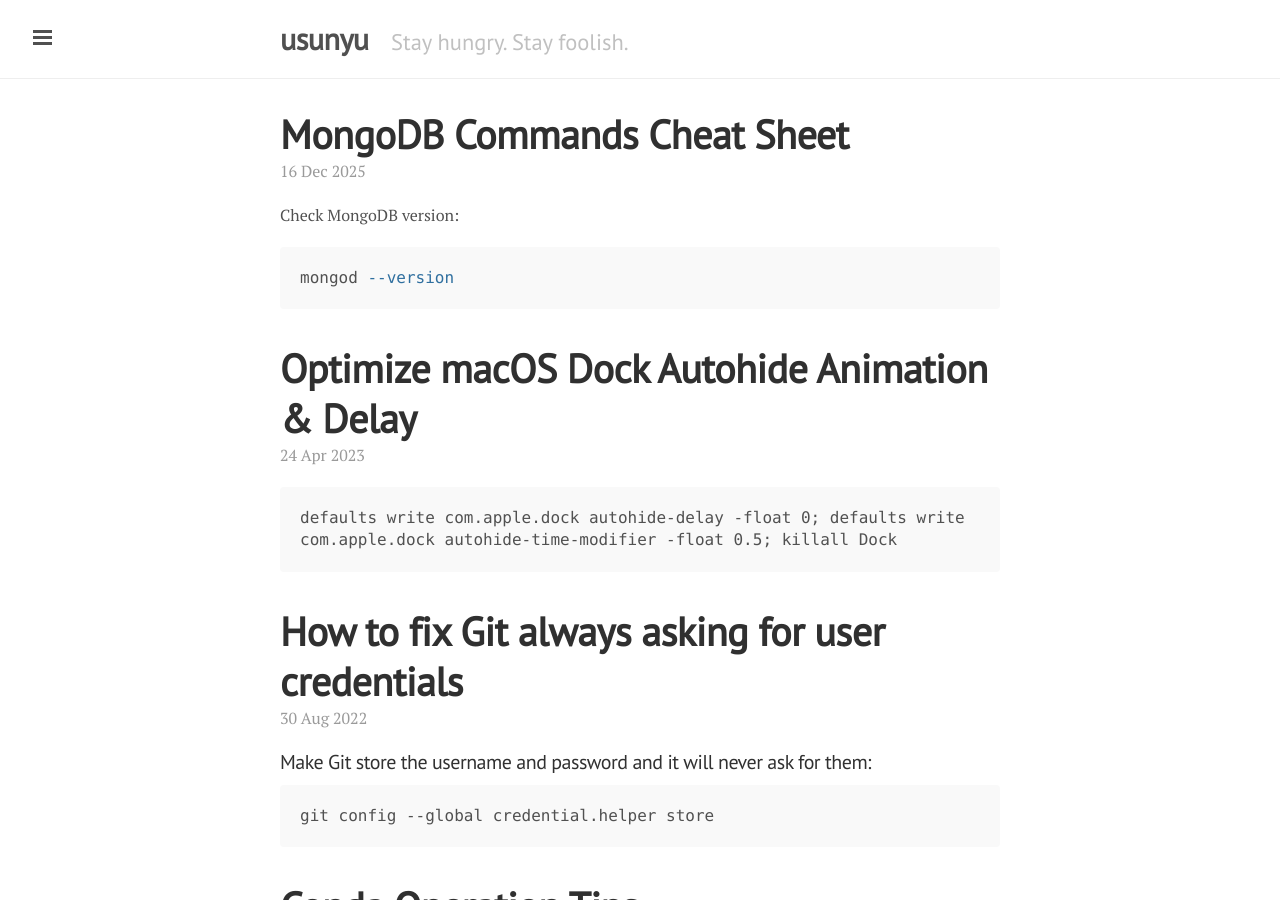
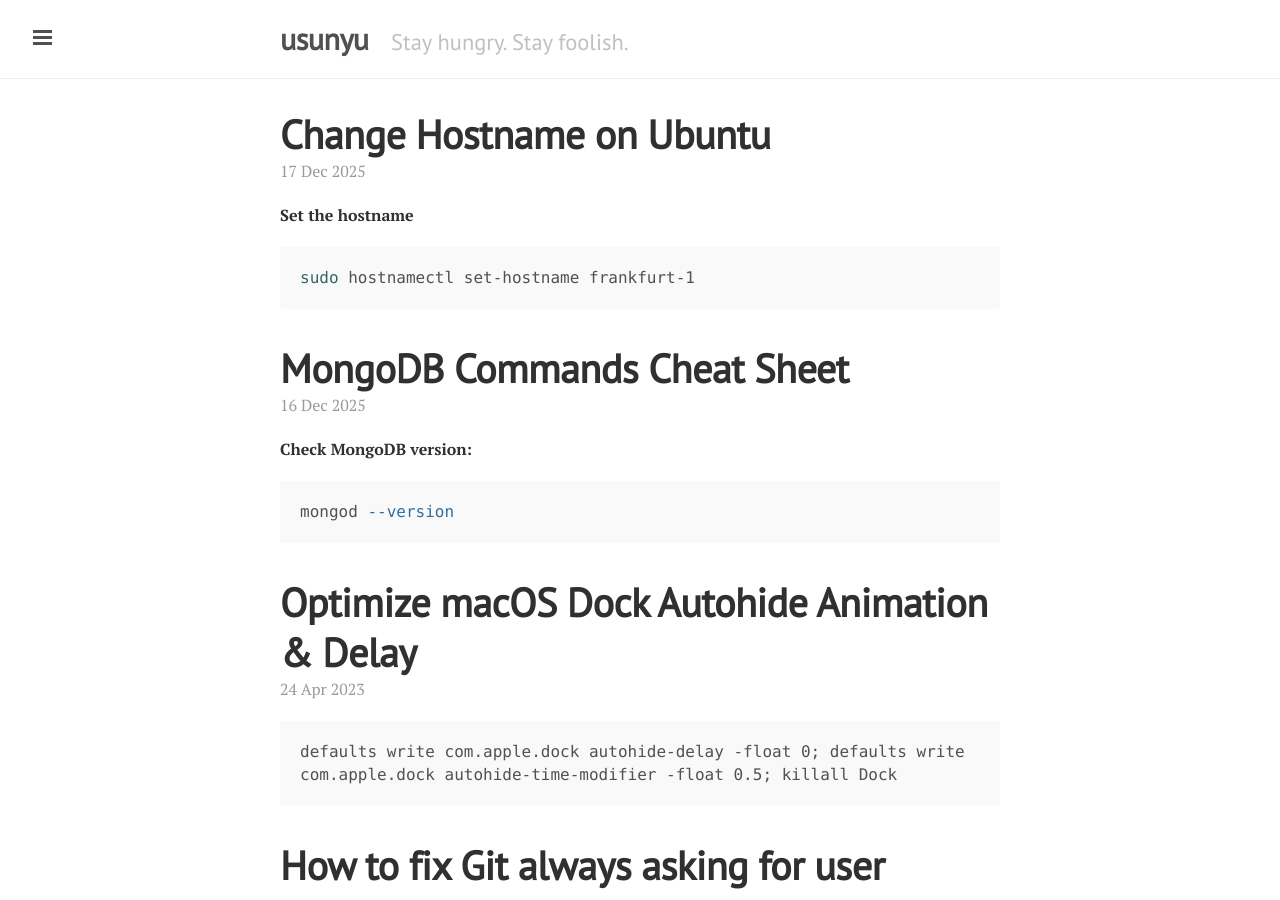
Before and after one commit to usunyu/usunyu.github.io, a Jekyll site: the page built from index.html, in a window 1280 px wide and 900 px high. Built offline with Jekyll 4.4.1, drawn with Linux system fonts in a browser that asks for light colours.

Commit message:
[note] Change Hostname on Ubuntu

````diff
--- /dev/null
+++ b/note/_posts/2025-12-17-change-ubuntu-hostname.md
@@ -0,0 +1,38 @@
+---
+layout: post
+title: Change Hostname on Ubuntu
+---
+
+**Set the hostname**
+```bash
+sudo hostnamectl set-hostname frankfurt-1
+```
+
+**Update /etc/hosts (IMPORTANT)**
+
+Edit the file:
+```bash
+sudo vim /etc/hosts
+```
+
+Ensure it contains:
+```bash
+127.0.0.1 localhost
+127.0.1.1 frankfurt-1
+
+::1 ip6-localhost ip6-loopback
+```
+
+**Reload the shell**
+```bash
+exec bash
+```
+
+**Verify**
+```bash
+hostname
+hostnamectl
+```
+
+**Notes**
+* No reboot required
````
Also changed, not shown: note/_posts/2025-12-16-mongodb-commands-cheatsheet.md (+3 -3 lines).
